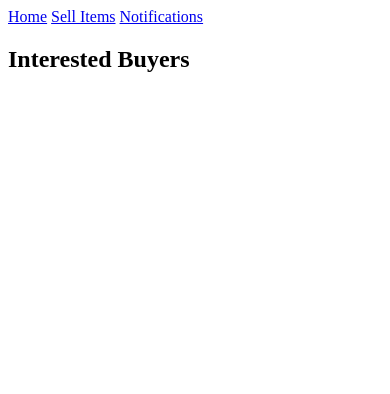
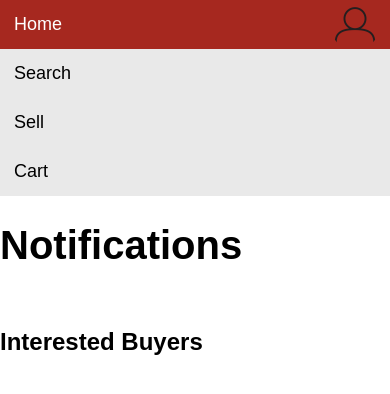
Before and after one commit to Jgalligan1/Exchange4Students, a website: page Notifications.html in a window 390 px wide. Drawn offline with Linux system fonts and the light colour scheme; no server answers.

Commit message:
Added more routing and styling to all html files

```diff
--- /dev/null
+++ b/Notifications.css
@@ -0,0 +1,85 @@
+* {box-sizing: border-box;}
+
+body {
+  margin: 0;
+  font-family: Arial, Helvetica, sans-serif;
+  padding: 0;
+}
+
+.topnav {
+  overflow: hidden;
+  background-color: #e9e9e9;
+}
+
+.topnav a {
+  float: left;
+  display: block;
+  color: black;
+  text-align: center;
+  padding: 14px 16px;
+  text-decoration: none;
+  font-size: 18px;
+}
+
+.topnav a:hover {
+  background-color: #ddd;
+  color: black;
+}
+
+.topnav a.active {
+  background-color: #a6281f;
+  color: white;
+}
+
+.profile-container {
+  position: absolute;
+  right: 10px;
+}
+
+.profile-image {
+  width: 50px;
+  height: 50px;
+  border-radius: 50%;
+  cursor: pointer;
+}
+
+.dropdown-menu {
+  display: none;
+  position: absolute;
+  top: 60px;
+  right: 0;
+  background-color: white;
+  border: 1px solid #ccc;
+  border-radius: 8px;
+  box-shadow: 0 4px 8px rgba(0, 0, 0, 0.1);
+  padding: 10px 0;
+  min-width: 140px;
+  z-index: 100;
+}
+
+.dropdown-menu p {
+  margin: 0;
+  padding: 10px 16px;
+  cursor: pointer;
+}
+
+.dropdown-menu p:hover {
+  background-color: #f1f1f1;
+}
+
+#notifications-title {
+  font-weight: 600;
+  font-size: 40px;
+  margin-bottom: 60px;
+}
+
+@media screen and (max-width: 600px) {
+  .topnav a {
+    float: none;
+    display: block;
+    text-align: left;
+    width: 100%;
+    margin: 0;
+    padding: 14px;
+  }
+}
--- a/Notifications.html
+++ b/Notifications.html
@@ -29,15 +29,28 @@
         .catch(error => console.error("Error loading notifications:", error));
     }
   </script>
+  <link rel="stylesheet" href="Notifications.css"/>
 </head>
 <body>
   <div class="topnav">
-    <a href="MainDashboard.html">Home</a>
-    <a href="SellItem.html">Sell Items</a>
-    <a class="active" href="Notifications.html">Notifications</a>
+    <div class="profile-container">
+      <img src="./pictures/profile-icon.png" alt="Profile" class="profile-image" onclick="toggleDropdown()">
+      <div class="dropdown-menu" id="dropdownMenu">
+        <p>My Account</p>
+        <p onclick="location.href='Notifications.html'">Notifications</p>
+        <p>Sign Out</p>
+      </div>
+    </div>
+    <a class="active" href="#" onclick="location.href='MainDashboard.html'">Home</a>
+    <a href="#" onclick="location.href='SearchBrowser.html'">Search</a>
+    <a href="#" onclick="location.href='SellItem.html'">Sell</a>
+    <a href="#" onclick="location.href='Cart.html'">Cart</a>
   </div>
+
+  <h1 id="notifications-title">Notifications</h1>
 
   <h2>Interested Buyers</h2>
   <ul id="notificationList"></ul>
+  <script src="Notifications.js"></script>
 </body>
 </html>
--- /dev/null
+++ b/Notifications.js
@@ -0,0 +1,12 @@
+function toggleDropdown() {
+  const menu = document.getElementById("dropdownMenu");
+  menu.style.display = menu.style.display === "block" ? "none" : "block";
+}
+
+window.addEventListener("click", function (e) {
+  const menu = document.getElementById("dropdownMenu");
+  const profileImage = document.querySelector(".profile-image");
+  if (!profileImage.contains(e.target) && !menu.contains(e.target)) {
+    menu.style.display = "none";
+  }
+});
```
Also changed, not shown: Cart.css (+14 -0 lines), Cart.html (+1 -0 lines), SearchBrowser.html (+1 -0 lines), Sellitem.html (+2 -0 lines).
